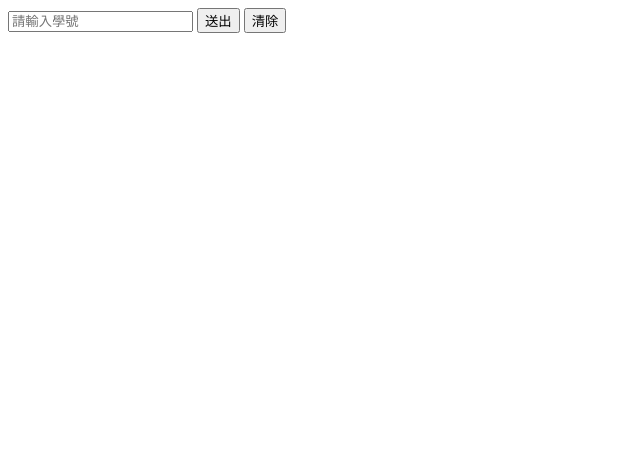
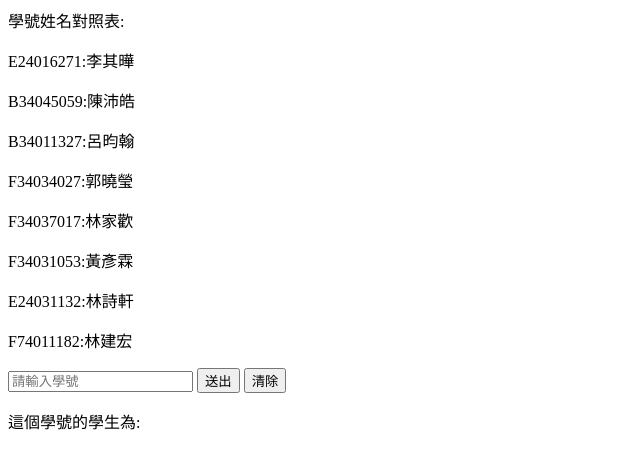
Before and after one commit to chienhung-lin/Group8, a website: page http/index.html in a window 1280 px wide. Shown: the whole page, without its empty margins (0-640 px from the left). Drawn offline with nearby package versions, Linux system fonts and the light colour scheme.

Commit message:
ajax action commit

```diff
--- a/http/index.html
+++ b/http/index.html
@@ -7,12 +7,21 @@
 </head>
 
 <body>
+<p> 學號姓名對照表: </p>
+<p>E24016271:李其曄</P>
+<P>B34045059:陳沛皓</P>
+<P>B34011327:呂昀翰</P>
+<P>F34034027:郭曉瑩</P>
+<P>F34037017:林家歡</P>
+<P>F34031053:黃彥霖</P>
+<P>E24031132:林詩軒</P>
+<P>F74011182:林建宏</P>
   <input name="user_name" placeholder="請輸入學號">
   <button type="submit">送出</button>
   <button type="reset">清除</button>
-<h1 id="result"> </h1>
-
-</div>
+  <p>這個學號的學生為:
+  <span id="result"> </span>
+</p>
 <script src="index.js"></script>
 </body>
 
```
